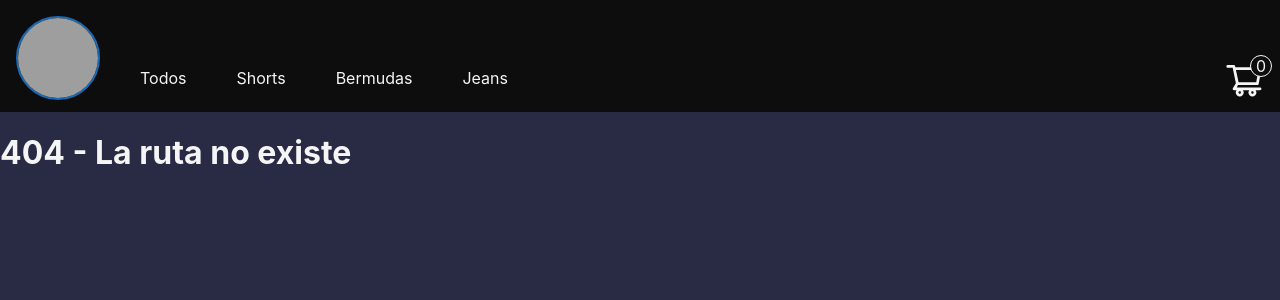
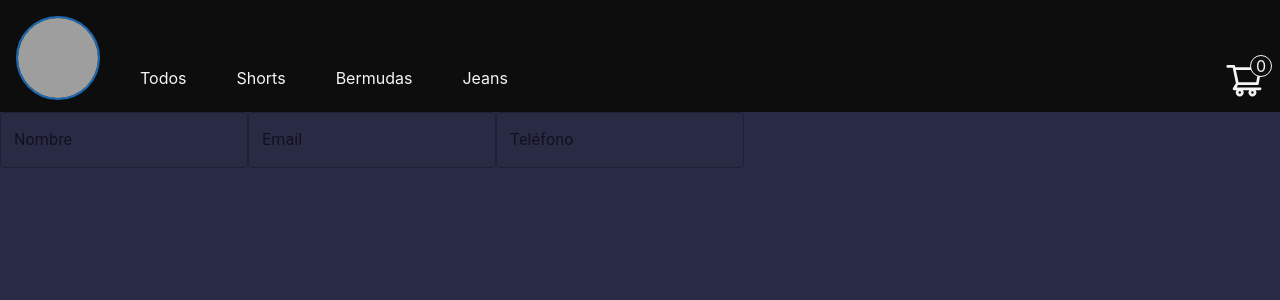
Before and after one commit to lufz88/proyectoReactCoderhouse, a React (Create React App) app: page /checkout in a window 1280 px wide. Before the commit this address had no page. Shown: the top 300 px of the page. Built offline with nearby package versions, Linux system fonts and the light colour scheme; grey boxes are pictures that could not be loaded.

Commit message:
componente form checkout y boton terminar compra

```diff
--- a/src/App.js
+++ b/src/App.js
@@ -5,6 +5,7 @@ import ItemListContainer from './components/ItemListContainer/ItemListContainer'
 import ItemDetailContainer from './components/ItemDetail/ItemDetailContainer';
 import CartContextProvider from './context/CartContext';
 import CartViewContainer from './components/CartView/CartViewContainer';
+import FormCheckoutContainer from './components/FormCheckout/FormCheckoutContainer';
 
 function App() {
 	return (
@@ -18,6 +19,7 @@ function App() {
 						<Route path='/category/:categoryName' element={<ItemListContainer />} />
 						<Route path='/itemDetail/:id' element={<ItemDetailContainer />} />
 						<Route path='/cart' element={<CartViewContainer />} />
+						<Route path='/checkout' element={<FormCheckoutContainer />} />
 						<Route path='*' element={<h1>404 - La ruta no existe</h1>} />
 					</Route>
 				</Routes>
--- a/src/components/CartView/CartView.jsx
+++ b/src/components/CartView/CartView.jsx
@@ -1,7 +1,8 @@
 import { Button } from '@mui/material';
 import styles from './Cart.module.css';
+import { Navigate } from 'react-router-dom';
 
-const CartView = ({ cart, limpiarCarrito, total, eliminarDelCarrito }) => {
+const CartView = ({ cart, limpiarCarrito, total, eliminarDelCarrito, navigate }) => {
 	return (
 		<div>
 			{cart.map(element => {
@@ -19,6 +20,7 @@ const CartView = ({ cart, limpiarCarrito, total, eliminarDelCarrito }) => {
 			})}
 			<Button onClick={limpiarCarrito}>Limpiar Carrito</Button>
 			<p>El total del carrito es {total}</p>
+			{cart.length > 0 && <Button onClick={() => navigate('/checkout')}>Terminar compra</Button>}
 		</div>
 	);
 };
--- a/src/components/CartView/CartViewContainer.jsx
+++ b/src/components/CartView/CartViewContainer.jsx
@@ -1,13 +1,15 @@
 import { useContext } from 'react';
 import CartView from './CartView';
 import { CartContext } from '../../context/CartContext';
+import { useNavigate } from 'react-router-dom';
 
 const CartViewContainer = () => {
 	const { cart, limpiarCarrito, getTotalPrice, eliminarDelCarrito } = useContext(CartContext);
+	const navigate = useNavigate();
 
 	let total = getTotalPrice();
 
-	return <CartView cart={cart} eliminarDelCarrito={eliminarDelCarrito} limpiarCarrito={limpiarCarrito} total={total} />;
+	return <CartView navigate={navigate} cart={cart} eliminarDelCarrito={eliminarDelCarrito} limpiarCarrito={limpiarCarrito} total={total} />;
 };
 
 export default CartViewContainer;
--- /dev/null
+++ b/src/components/FormCheckout/FormCheckout.jsx
@@ -0,0 +1,14 @@
+import { TextField } from '@mui/material';
+import React from 'react';
+
+const FormCheckout = () => {
+	return (
+		<form>
+			<TextField name='nombre' id='outlined-basic' label='Nombre' variant='outlined' />
+			<TextField name='email' id='outlined-basic' label='Email' variant='outlined' />
+			<TextField name='telefono' id='outlined-basic' label='Teléfono' variant='outlined' />
+		</form>
+	);
+};
+
+export default FormCheckout;
--- /dev/null
+++ b/src/components/FormCheckout/FormCheckoutContainer.jsx
@@ -0,0 +1,8 @@
+import React from 'react';
+import FormCheckout from './FormCheckout';
+
+const FormCheckoutContainer = () => {
+	return <FormCheckout />;
+};
+
+export default FormCheckoutContainer;
```
